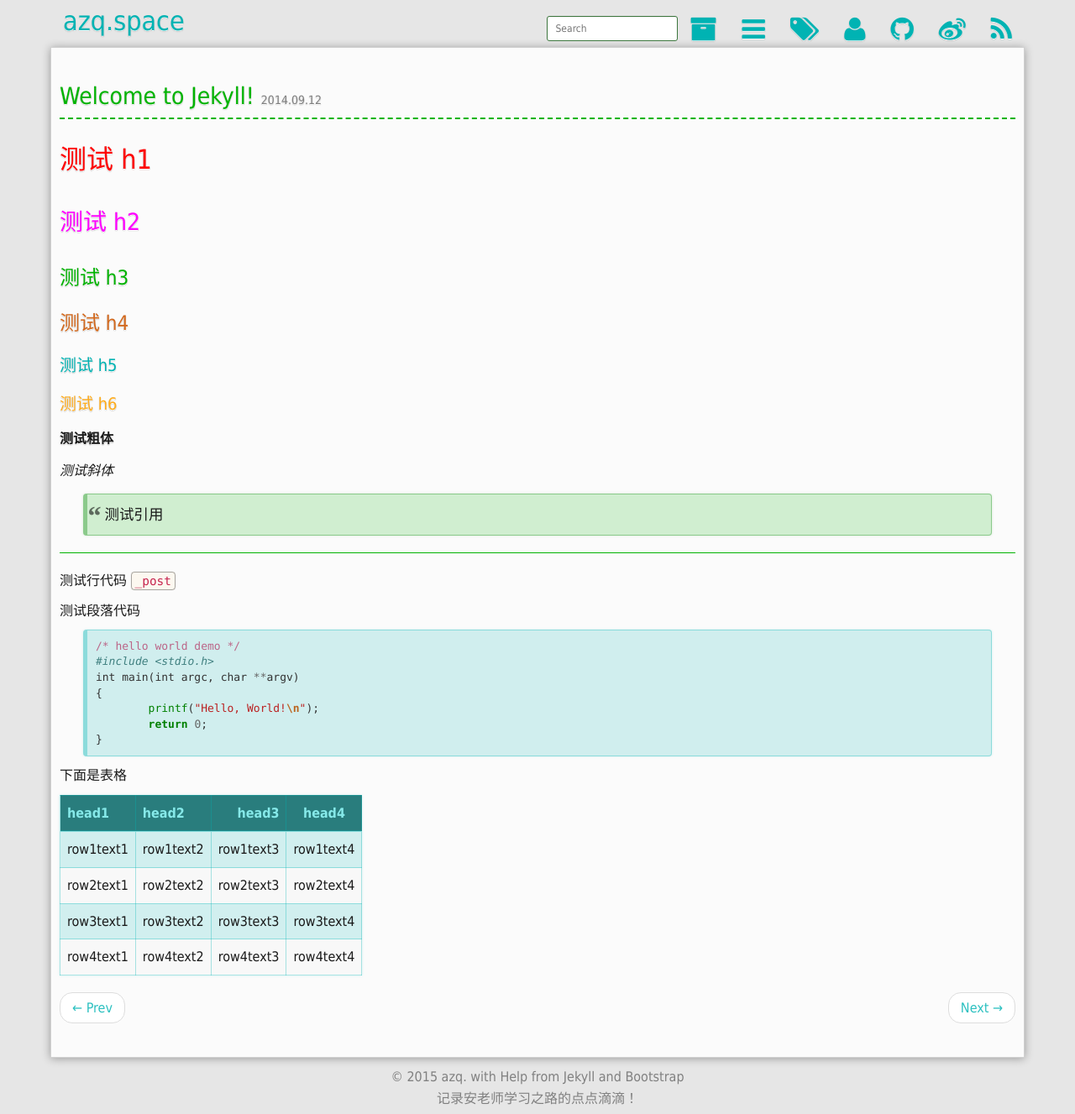
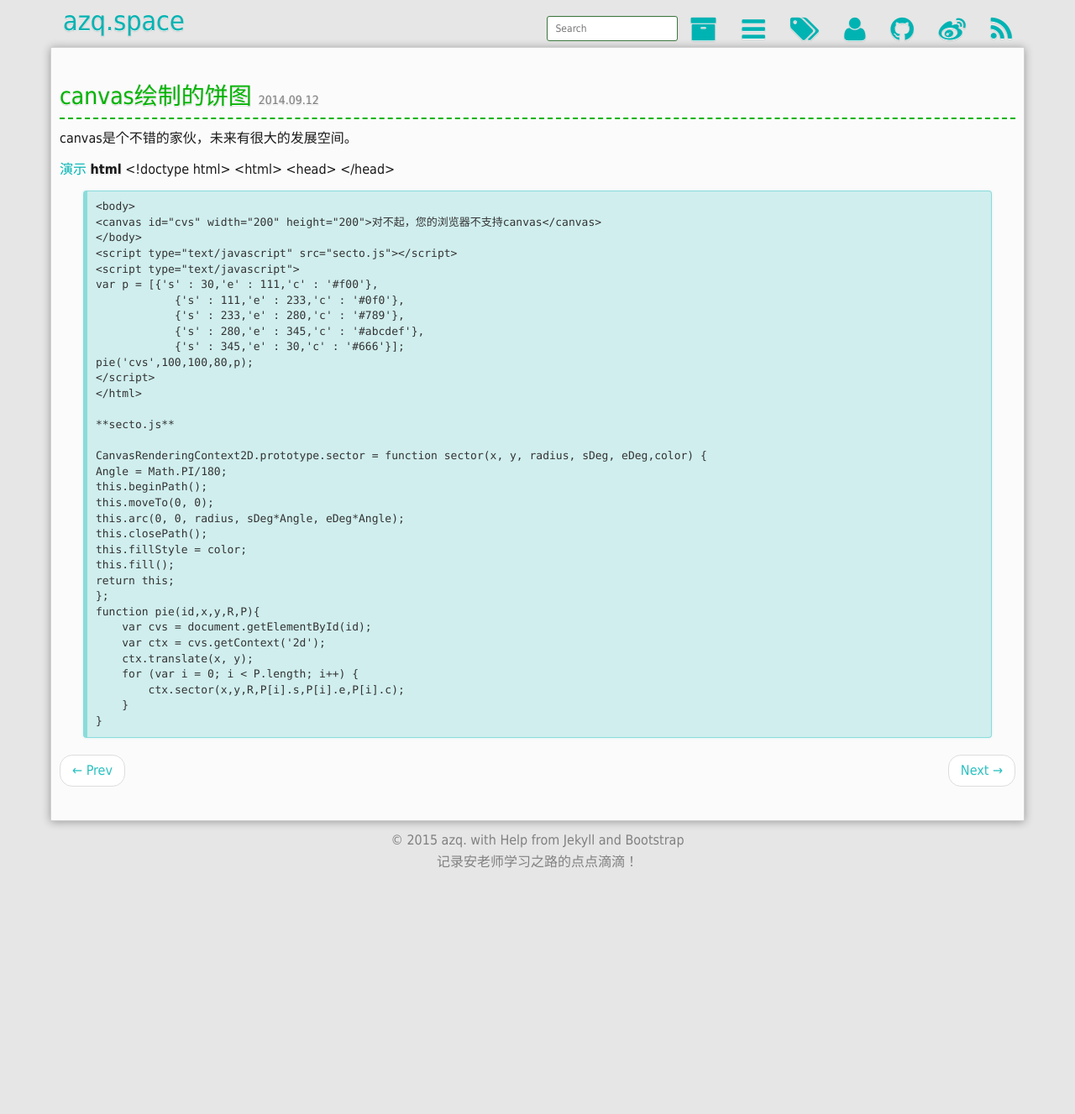
Before and after one commit to POST-AND-GET/POST-AND-GET.github.io, a Jekyll site: the page built from _posts/2014-09-12-canvas-sector.md, in a window 1280 px wide. Shown: the whole page at 84% size. Built offline with Jekyll 4.4.1, drawn with Linux system fonts in a browser that asks for light colours; Markdown is read by kramdown in place of the engine named in the settings; comment, search, counter and statistics services are not loaded; after the commit the page ends 1045 px from its top, so only the background shows below that.

Commit message:
canvas饼图

````diff
--- a/_posts/2014-09-12-canvas-sector.md
+++ b/_posts/2014-09-12-canvas-sector.md
@@ -1,49 +1,54 @@
 ---
 layout: post
-title:  "Welcome to Jekyll!"
+title:  "canvas绘制的饼图"
 category: demo
-tags: [test, jekyll, welcome]
+tags: [H5]
 ---
+canvas是个不错的家伙，未来有很大的发展空间。
 
-# 测试 h1
+<a href="/demo/canvas-sector/index.html" target="_blank">演示</a>
+**html**
+    <!doctype html>
+    <html>
+    <head>
+    <meta charset="utf-8">
+    <title>饼形图绘制-canvas</title>
+    <style>
+    #cvs{border:#0F0 solid 1px;margin-left: 25%}
+    </style>
+    </head>
 
-## 测试 h2
+    <body>
+    <canvas id="cvs" width="200" height="200">对不起，您的浏览器不支持canvas</canvas>
+    </body>
+    <script type="text/javascript" src="secto.js"></script>
+    <script type="text/javascript">
+    var p = [{'s' : 30,'e' : 111,'c' : '#f00'},
+                {'s' : 111,'e' : 233,'c' : '#0f0'},
+                {'s' : 233,'e' : 280,'c' : '#789'},
+                {'s' : 280,'e' : 345,'c' : '#abcdef'},
+                {'s' : 345,'e' : 30,'c' : '#666'}];
+    pie('cvs',100,100,80,p);
+    </script>
+    </html>
 
-### 测试 h3
+    **secto.js**
 
-#### 测试 h4
-
-##### 测试 h5
-
-###### 测试 h6
-
-**测试粗体**
-
-*测试斜体*
-
->测试引用
-
-- - -
-
-测试行代码 `_post`
-
-测试段落代码
-
-```ruby
-/* hello world demo */
-#include <stdio.h>
-int main(int argc, char **argv)
-{
-        printf("Hello, World!\n");
-        return 0;
-}
-```
-
-下面是表格
-
-|head1|head2|head3|head4
-|---|:---|---:|:---:|
-|row1text1|row1text2|row1text3|row1text4
-|row2text1|row2text2|row2text3|row2text4
-|row3text1|row3text2|row3text3|row3text4
-|row4text1|row4text2|row4text3|row4text4
+    CanvasRenderingContext2D.prototype.sector = function sector(x, y, radius, sDeg, eDeg,color) {
+    Angle = Math.PI/180;
+    this.beginPath();
+    this.moveTo(0, 0);
+    this.arc(0, 0, radius, sDeg*Angle, eDeg*Angle);
+    this.closePath();
+    this.fillStyle = color;
+    this.fill();
+    return this;
+    };
+    function pie(id,x,y,R,P){
+        var cvs = document.getElementById(id);
+        var ctx = cvs.getContext('2d');
+        ctx.translate(x, y);
+        for (var i = 0; i < P.length; i++) {
+            ctx.sector(x,y,R,P[i].s,P[i].e,P[i].c);
+        }
+    }
````
